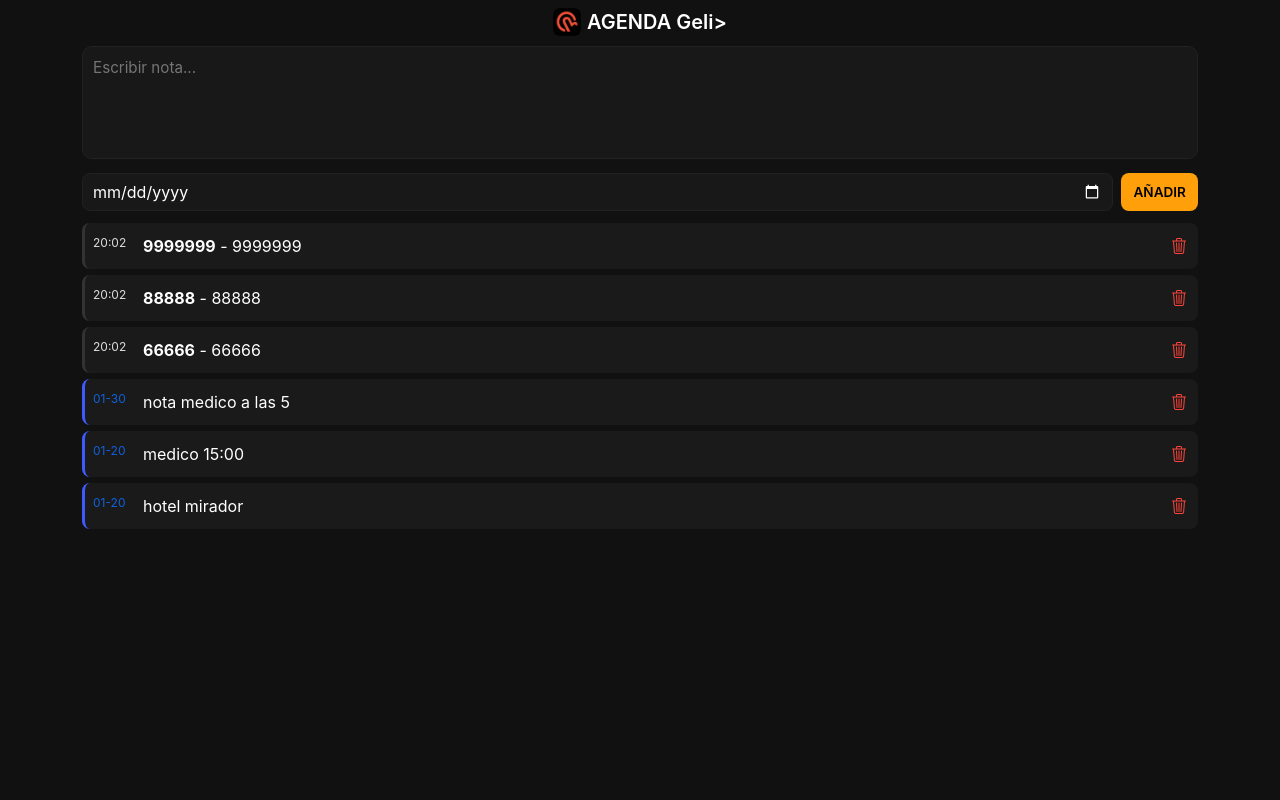
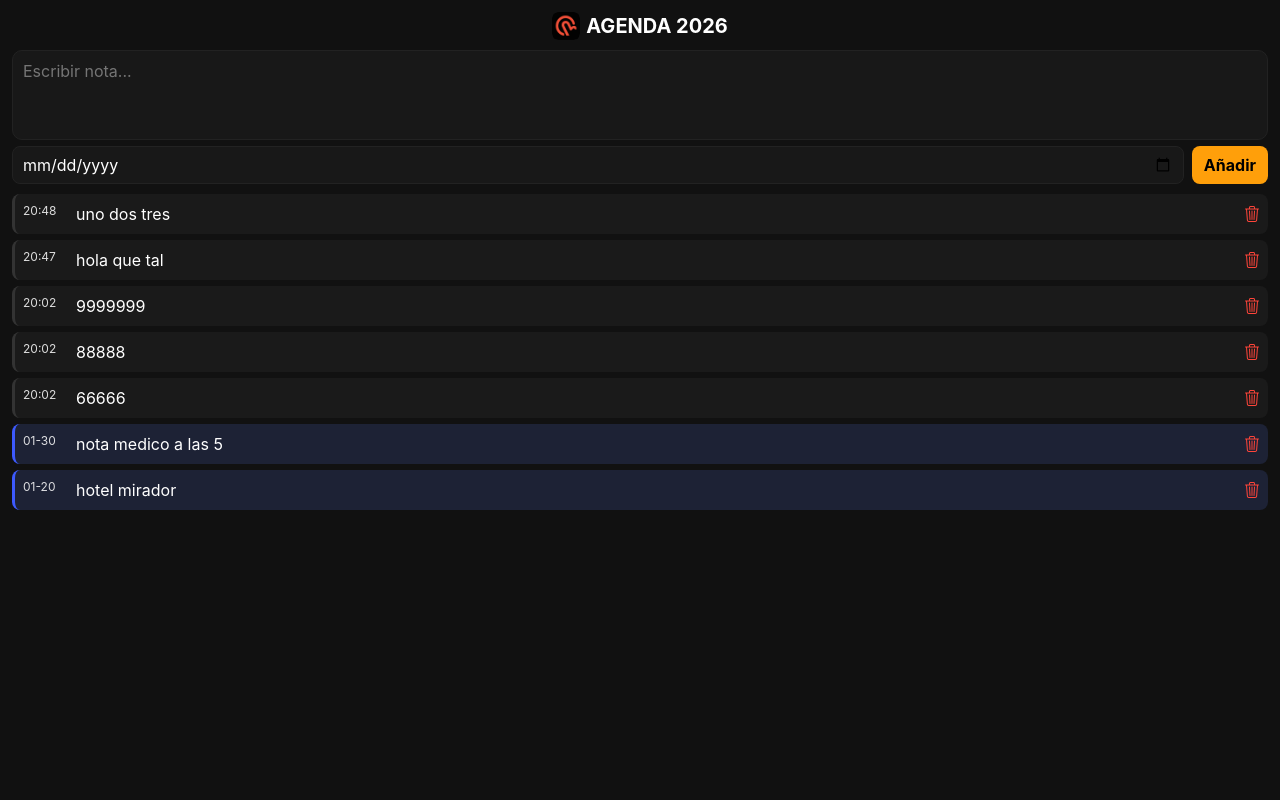
Before and after one commit to jongelai/notegeli, a Flask app: page / in a window 1280 px wide. Run offline with Flask 3, Linux system fonts and the light colour scheme; the visitor is signed in with stand-in values (Sample User, id 1).

Commit message:
ui estable + banner mañana + scroll + textarea 4l

```diff
--- a/notas/2026-01-20_medico 1500_195527.txt
+++ /dev/null
@@ -1 +0,0 @@
-medico 15:00
--- /dev/null
+++ b/notas/sinfecha_hola que tal_204744.txt
@@ -0,0 +1 @@
+hola que tal
--- /dev/null
+++ b/notas/sinfecha_uno_204814.txt
@@ -0,0 +1,5 @@
+uno
+
+dos
+
+tres
--- a/static/notegeli.css
+++ b/static/notegeli.css
@@ -1,163 +1,132 @@
-/* --- Base --- */
-body {
+html, body {
+    margin: 0;
+    padding: 0;
     background: #111;
     color: white;
+    height: 100vh;
+    overflow: hidden;
     font-family: -apple-system, BlinkMacSystemFont, Segoe UI, Roboto, sans-serif;
-    padding-top: 8px;
+}
+
+/* APP */
+.app-container {
+    height: 100vh;
     display: flex;
     flex-direction: column;
-    height: 100vh;
+    padding: 12px;
+    overflow: hidden;
 }
 
-/* --- Header --- */
+/* HEADER */
 .header-mini {
     display: flex;
     align-items: center;
     justify-content: center;
+    gap: 6px;
     margin-bottom: 10px;
 }
-.logo-mini {
-    height: 28px;
-    border-radius: 6px;
-    margin-right: 6px;
-}
-.title-mini {
-    margin: 0;
-    font-weight: 600;
-}
-.notes-wrapper-scroll {
-    flex: 1;
-    overflow-y: auto;
-    -webkit-overflow-scrolling: touch;
+.logo-mini { height: 28px; border-radius: 6px; }
+.title-mini { margin: 0; font-weight: 700; }
+
+/* MAÑANA */
+.banner-manana {
+    background: #241b10;
+    border-left: 4px solid #ff9f0a;
+    padding: 6px 10px;
+    border-radius: 8px;
+    color: #ffb340;
+    font-size: 0.9rem;
+    margin-bottom: 10px;
 }
 
-/* --- Aviso mañana --- */
-.aviso-manana {
+/* FORM */
+.nuevo-form {
     display: flex;
-    align-items: center;
+    flex-direction: column;
     gap: 6px;
-    background: #151515;
-    padding: 6px 10px;
-    border-left: 3px solid #ff9f0a;
-    border-radius: 8px;
-    font-size: 0.9rem;
-    color: #ffb340;
     margin-bottom: 10px;
 }
-.aviso-manana i {
-    font-size: 0.9rem;
-}
 
-/* --- Input + textarea --- */
 .textarea {
-    width: 100%;
     background: #181818;
     border: 1px solid #222;
     border-radius: 10px;
-    padding: 10px;
     color: white;
+    padding: 8px 10px;
     resize: none;
-    margin-bottom: 8px;
-    font-size: 0.95rem;
-}
-.textarea[name="texto"] {
-    min-height: 80px;   /* ~4 líneas */
-    max-height: 190px;  /* ~8 líneas */
-    overflow-y: auto;
-}
-.alert-manana {
-    display: flex;
-    flex-direction: column;
-    gap: 4px;
-    padding: 10px 12px;
-    font-size: 0.9rem;
-    background: rgba(255, 159, 10, 0.12);
-    border-left: 3px solid #ff9f0a;
-    border-radius: 10px;
-    margin-bottom: 10px;
-    color: #ffb340;
-    backdrop-filter: blur(2px);
-}
-.alert-manana .item {
-    display: flex;
-    align-items: center;
-    gap: 6px;
-}
-.alert-manana .emoji {
-    font-size: 1rem;
+    min-height: 90px;
 }
 
+/* FILA FECHA+BOTON */
 .add-row {
     display: flex;
     gap: 8px;
 }
-
-/* input date fix Android */
-.date-input {
+.input-fecha {
     flex: 1;
     background: #181818;
     border: 1px solid #222;
     border-radius: 8px;
     padding: 6px 10px;
-    color: white;
+    color: white !important;
     -webkit-text-fill-color: white !important;
 }
-
-/* icono calendario Android */
-.date-input::-webkit-calendar-picker-indicator {
-    filter: invert(1);
-}
-.date-input::placeholder {
-    color: #777 !important;
-}
-/* --- Botón Ámbar --- */
 .btn-amber {
     background: #ff9f0a;
     border: none;
     color: black;
+    font-weight: 700;
     padding: 6px 12px;
     border-radius: 8px;
-    font-weight: 600;
-    font-size: 0.85rem;
 }
 
-/* --- Lista / Notas --- */
-.notes-wrapper-scroll {
+/* LISTA */
+.notes-scroll {
+    flex: 1;
     overflow-y: auto;
-    margin-top: 12px;
-    padding-bottom: 12px;
+    display: flex;
+    flex-direction: column;
+    gap: 6px;
+    padding-bottom: 8px;
 }
 
 .nota-fila {
     display: flex;
     align-items: center;
+    background: #1a1a1a;
     padding: 8px;
-    margin-bottom: 6px;
-    background: #1a1a1a;
     border-radius: 8px;
     border-left: 3px solid #333;
 }
 
 .nota-calendario {
     border-left-color: #3d5afe;
+    background: #1d2235;
 }
 
 .nota-link {
-    flex-grow: 1;
-    text-decoration: none;
-    color: white;
+    flex: 1;
     display: flex;
-    gap: 10px;
+    gap: 8px;
+    text-decoration: none !important;
+    color: white !important;
+    overflow: hidden;
 }
 
 .tiempo-tag {
+    min-width: 45px;
     font-size: 0.75rem;
-    min-width: 40px;
-    opacity: 0.85;
+    opacity: .85;
+}
+
+.nota-texto {
+    white-space: nowrap;
+    overflow: hidden;
+    text-overflow: ellipsis;
 }
 
 .btn-delete {
     color: #ff453a;
     font-size: 1rem;
-    padding: 3px;
+    padding-left: 6px;
 }
--- a/templates/index.html
+++ b/templates/index.html
@@ -3,78 +3,58 @@
 <head>
 <meta charset="UTF-8">
 <meta name="viewport" content="width=device-width, initial-scale=1.0">
-    <title>Notegeli 2026</title>
+<title>Agenda 2026</title>
 
-    <link rel="manifest" href="/manifest.json">
 <link href="https://cdn.jsdelivr.net/npm/bootstrap@5.3.2/dist/css/bootstrap.min.css" rel="stylesheet">
-    <link rel="stylesheet" href="{{ url_for('static', filename='notegeli.css') }}">
+<link href="{{ url_for('static', filename='notegeli.css') }}" rel="stylesheet">
 <link href="https://cdn.jsdelivr.net/npm/bootstrap-icons@1.11.1/font/bootstrap-icons.css" rel="stylesheet">
 </head>
 
-<body class="container">
+<body>
+<div class="app-container">
 
-    <!-- Header -->
+    <!-- HEADER -->
     <div class="header-mini">
         <img src="{{ url_for('static', filename='icons/512.png') }}" class="logo-mini">
-        <h5 class="title-mini">AGENDA Geli>
+        <h5 class="title-mini">AGENDA 2026</h5>
     </div>
 
-    <!-- Aviso mañana -->
+    <!-- MAÑANA -->
     {% if manana %}
-    <div class="alert-manana">
+    <div class="banner-manana">
         {% for m in manana %}
-        <div class="item">⏰ Mañana — {{ m }}</div>
+        📅 Mañana — {{ m }}<br>
         {% endfor %}
     </div>
     {% endif %}
 
-
-    <!-- Añadir nota -->
-    <form method="POST" class="add-box">
-        <textarea name="texto" rows="4" placeholder="Escribir nota..." class="textarea"></textarea>
-
+    <!-- FORM -->
+    <form method="POST" class="nuevo-form">
+        <textarea name="texto" class="textarea" placeholder="Escribir nota..."></textarea>
 
         <div class="add-row">
-            <input type="date" name="fecha" class="date-input">
-            <button type="submit" class="btn-amber">AÑADIR</button>
+            <input type="date" name="fecha" class="input-fecha">
+            <button type="submit" class="btn-amber">Añadir</button>
         </div>
     </form>
 
-    <!-- Lista -->
-    <div class="notes-wrapper-scroll">
+    <!-- LISTA NOTAS -->
+    <div class="notes-scroll">
     {% for n in notas %}
         <div class="nota-fila {{ 'nota-calendario' if n.tiempo.es_fecha else '' }}">
             <a href="/editar/{{ n.archivo }}" class="nota-link">
-                <div class="tiempo-tag {{ 'text-primary' if n.tiempo.es_fecha else '' }}">
+                <span class="tiempo-tag">
                     {{ n.tiempo.valor[5:] if n.tiempo.es_fecha else n.tiempo.valor }}
-                </div>
-                <div class="texto-principal">
-                    {% if n.tiempo.es_fecha %}
-                        {{ n.preview }}
-                    {% else %}
-                        <strong>{{ n.titulo }}</strong> - {{ n.preview[:30] }}
-                    {% endif %}
-                </div>
+                </span>
+                <span class="nota-texto">{{ n.preview }}</span>
             </a>
-            <a href="/borrar/{{ n.archivo }}" class="btn-delete"><i class="bi bi-trash3"></i></a>
+            <a href="/borrar/{{ n.archivo }}" class="btn-delete">
+                <i class="bi bi-trash3"></i>
+            </a>
         </div>
     {% endfor %}
     </div>
 
-<script>
-if ('serviceWorker' in navigator) {
-    navigator.serviceWorker.register('/service-worker.js');
-}
-</script>
-<script>
-const ta = document.querySelector('textarea[name="texto"]');
-if (ta) {
-  ta.addEventListener('input', () => {
-    ta.style.height = 'auto';
-    ta.style.height = Math.min(ta.scrollHeight, 8 * 22) + 'px';
-  });
-}
-</script>
-
+</div>
 </body>
 </html>
```
Lines whose indentation alone changed are shown as unchanged.
